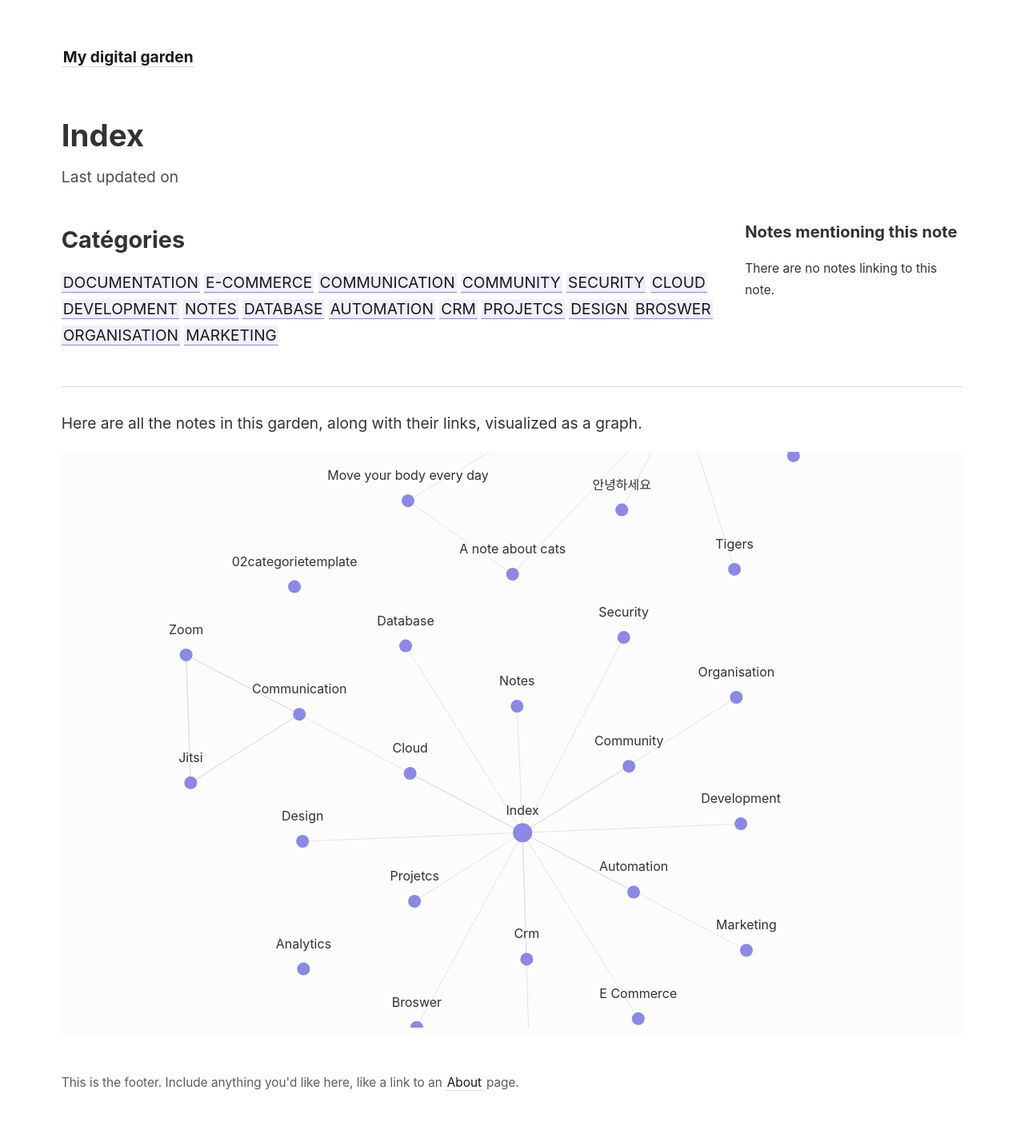
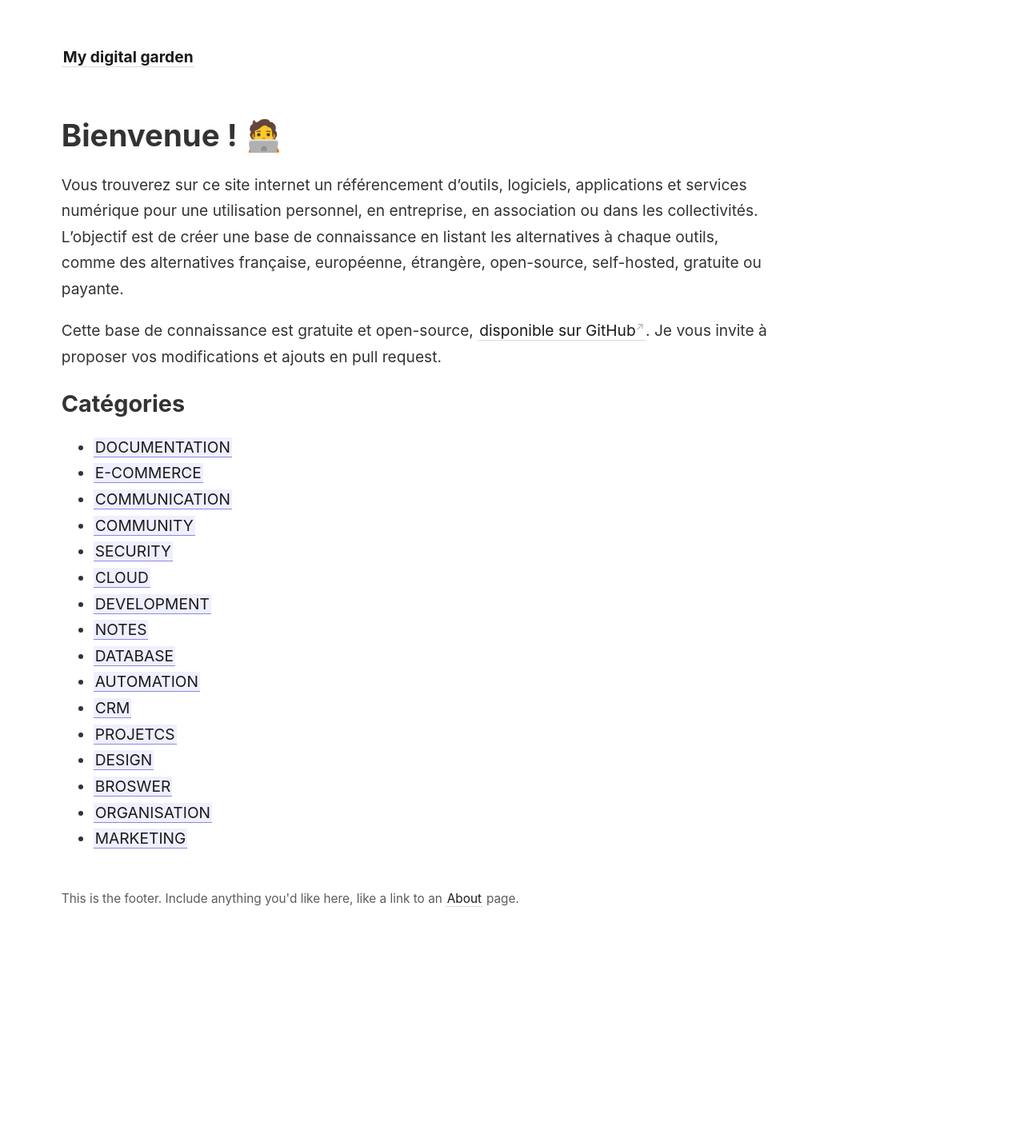
Before and after one commit to ORIATEC/awesome-tools, a Jekyll site: the page built from _notes/INDEX.md, in a window 1280 px wide. Shown: the whole page at 80% size. Built offline with Jekyll 4.4.1, drawn with Linux system fonts in a browser that asks for light colours; after the commit the page ends 1204 px from its top, so only the background shows below that.

Commit message:
Edit index

```diff
--- a/_notes/INDEX.md
+++ b/_notes/INDEX.md
@@ -1,18 +1,37 @@
+---
+layout: page
+title: Home
+id: home
+permalink: /
+---
+
+# Bienvenue ! 🧑‍💻
+
+Vous trouverez sur ce site internet un référencement d'outils, logiciels, applications et services numérique pour une utilisation personnel, en entreprise, en association ou dans les collectivités. L'objectif est de créer une base de connaissance en listant les alternatives à chaque outils, comme des alternatives française, européenne, étrangère, open-source, self-hosted, gratuite ou payante.
+
+Cette base de connaissance est gratuite et open-source, [disponible sur GitHub](https://github.com/ORIATEC/awesome-tools).
+Je vous invite à proposer vos modifications et ajouts en pull request.
 
 ## Catégories
-[[DOCUMENTATION]]
-[[E-COMMERCE]]
-[[COMMUNICATION]]
-[[COMMUNITY]]
-[[SECURITY]]
-[[CLOUD]]
-[[DEVELOPMENT]]
-[[NOTES]]
-[[DATABASE]]
-[[AUTOMATION]]
-[[CRM]]
-[[PROJETCS]]
-[[DESIGN]]
-[[BROSWER]]
-[[ORGANISATION]]
-[[MARKETING]]
+- [[DOCUMENTATION]]
+- [[E-COMMERCE]]
+- [[COMMUNICATION]]
+- [[COMMUNITY]]
+- [[SECURITY]]
+- [[CLOUD]]
+- [[DEVELOPMENT]]
+- [[NOTES]]
+- [[DATABASE]]
+- [[AUTOMATION]]
+- [[CRM]]
+- [[PROJETCS]]
+- [[DESIGN]]
+- [[BROSWER]]
+- [[ORGANISATION]]
+- [[MARKETING]]
+
+<style>
+  .wrapper {
+	max-width: 46em;
+  }
+</style>
```
